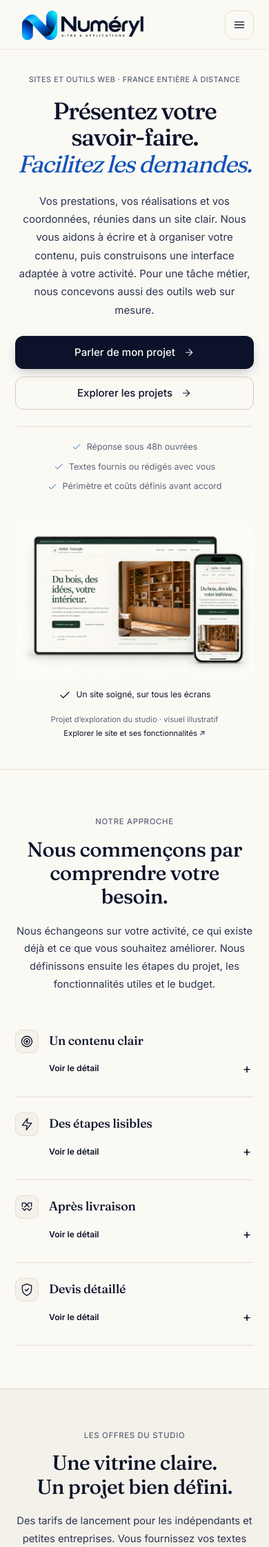
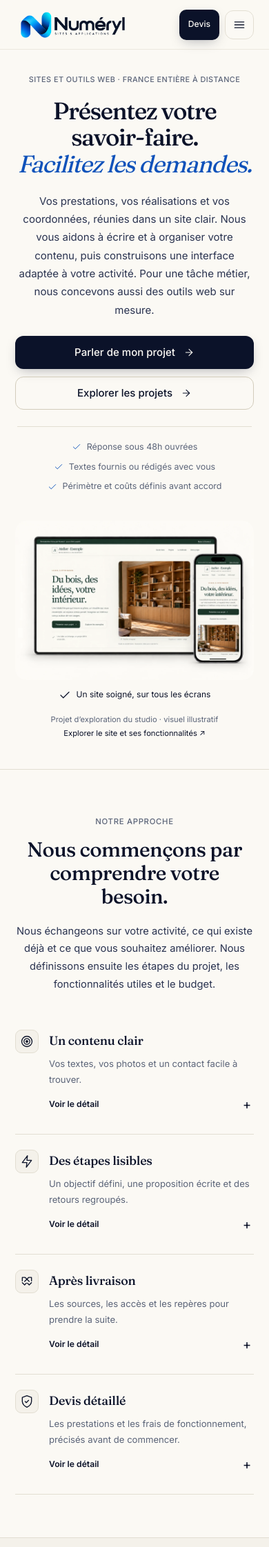
Before and after one commit to AstonDiv1/YC, a Flask app: page / in a window 390 px wide. Shown: the top 2243 px of the page at 69% size. Run offline with Flask 3, Linux system fonts and the light colour scheme.

Commit message:
Clarifie le questionnaire mobile et les lignes du studio (#22)
* Clarifie l’accès mobile au questionnaire et espace les fondateurs

* Préserve la disposition du bloc de contact

```diff
--- /dev/null
+++ b/GITH/static/css/studio-refinements.css
@@ -0,0 +1,38 @@
+/* One shared axis for the studio rows; separators keep their own vertical space. */
+.quick-project,.mobile-preview{display:none}
+.founders{gap:0;padding:28px}
+.founder{display:grid;grid-template-columns:52px minmax(0,1fr);column-gap:18px;padding:24px 0;min-width:0;transform:none}
+.founder:hover{transform:none}
+.founder:first-child{padding-top:2px}
+.founder>div{min-width:0}
+.founder .avatar{flex-shrink:0;transition:transform .22s var(--ease),background .22s var(--ease),border-color .22s var(--ease)}
+.founder h4{line-height:1.4;margin:0 0 7px;letter-spacing:.06em;transition:color .22s var(--ease)}
+.founder small{display:block;line-height:1.8;letter-spacing:.07em;overflow-wrap:break-word}
+.founder-note{display:block;padding:24px 0 0}
+.founder-note h4{font:500 1.15rem/1.4 var(--font-display);letter-spacing:0}
+.founder-note small{font:.9rem/1.8 var(--font-body);text-transform:none;letter-spacing:0;color:var(--ink-soft)}
+@media(min-width:768px) and (hover:hover) and (pointer:fine){
+  .founder:not(.founder-note):hover{transform:none}
+  .founder:not(.founder-note):hover .avatar{background:var(--accent-soft);border-color:#b8c8e2;transform:translateY(-2px)}
+  .founder:not(.founder-note):hover h4{color:var(--accent-ink)}
+}
+@media(max-width:900px){
+  #siteHeader .nav{gap:10px}
+  #siteHeader .nav-cta{gap:8px;flex-shrink:0}
+  #siteHeader .brand{min-width:0}
+  #siteHeader .site-brand-logo{width:clamp(130px,42vw,174px)}
+  #siteHeader .nav-cta .quick-project{display:inline-flex;align-items:center;justify-content:center;min-height:44px;padding:10px 12px;font-size:.76rem;line-height:1.2;border-radius:10px;white-space:nowrap}
+}
+@media(max-width:767px){
+  .pillar .mobile-preview{display:block;margin:8px 0 0 49px;width:calc(100% - 49px);max-width:none;font-size:.82rem;line-height:1.75;color:var(--muted)}
+  .pillar .mobile-detail>summary{padding-top:10px}
+  .founders{padding:22px;gap:0}
+  .founder{grid-template-columns:42px minmax(0,1fr);column-gap:14px;padding:22px 0}
+  .founder:first-child{padding-top:2px}
+  .founder h4{font-size:.95rem;margin-bottom:7px}
+  .founder small{font-size:.7rem;line-height:1.85;letter-spacing:.045em}
+  .founder-note{padding-top:22px;padding-bottom:0}
+  .founder-note h4{font-size:1.2rem;letter-spacing:0}
+  .founder-note small{font-size:.87rem;line-height:1.8;letter-spacing:0}
+}
+@media(prefers-reduced-motion:reduce){.founder .avatar,.founder h4{transition:none!important}.founder:not(.founder-note):hover .avatar{transform:none}}
--- a/GITH/static/js/mobile-editorial.mjs
+++ b/GITH/static/js/mobile-editorial.mjs
@@ -18,7 +18,7 @@ function fold(parent, nodes, label) {
   disclosures.push(details);
 }
 document.querySelectorAll('.pillars .pillar, .process .step').forEach(card => {
-  fold(card, [...card.querySelectorAll(':scope > p')], 'Voir le détail');
+  fold(card, [...card.querySelectorAll(':scope > p:not(.mobile-preview)')], 'Voir le détail');
 });
 document.querySelectorAll('.services-grid .svc').forEach(card => {
   fold(card, [card.querySelector(':scope > ul')], 'Voir ce qui est inclus');
--- a/GITH/templates/conditions.html
+++ b/GITH/templates/conditions.html
@@ -27,7 +27,7 @@
 <meta property="og:title" content="Conditions d’utilisation — Numéryl">
 <meta property="og:url" content="{{ public_site_url }}/conditions-utilisation">
 <link rel="stylesheet" href="/static/css/legal.css?v=20261010-numeryl">
-<link rel="stylesheet" href="/static/css/mobile-motion.css?v=20261019"><script type="module" src="/static/js/mobile-motion.mjs?v=20261019"></script></head>
+<link rel="stylesheet" href="/static/css/mobile-motion.css?v=20261019"><script type="module" src="/static/js/mobile-motion.mjs?v=20261019"></script><link rel="stylesheet" href="/static/css/studio-refinements.css?v=20261019"></head>
 <body class="legal-page">
 {% set legal_page = true %}
 {% include 'site-header.html' %}
--- a/GITH/templates/index.html
+++ b/GITH/templates/index.html
@@ -24,7 +24,7 @@
 
 <link rel="stylesheet" href="/static/css/site.css?v=20261019">
 <link rel="stylesheet" href="/static/css/commercial.css?v=20261013">
-<link rel="stylesheet" href="/static/demos/demo-motion.css"><script type="module">import {enhanceDisclosures} from "/static/demos/demo-motion.mjs";enhanceDisclosures(document.querySelector("#faq"));</script><link rel="stylesheet" href="/static/css/mobile-editorial.css?v=20261019"><script type="module" src="/static/js/mobile-editorial.mjs?v=20261016"></script><link rel="stylesheet" href="/static/css/service-paths.css?v=20261018"><script type="module" src="/static/js/pc-questionnaire.mjs?v=20261019"></script><link rel="stylesheet" href="/static/css/mobile-motion.css?v=20261019"><script type="module" src="/static/js/mobile-motion.mjs?v=20261019"></script></head>
+<link rel="stylesheet" href="/static/demos/demo-motion.css"><script type="module">import {enhanceDisclosures} from "/static/demos/demo-motion.mjs";enhanceDisclosures(document.querySelector("#faq"));</script><link rel="stylesheet" href="/static/css/mobile-editorial.css?v=20261019"><script type="module" src="/static/js/mobile-editorial.mjs?v=20261019-studio"></script><link rel="stylesheet" href="/static/css/service-paths.css?v=20261018"><script type="module" src="/static/js/pc-questionnaire.mjs?v=20261019"></script><link rel="stylesheet" href="/static/css/mobile-motion.css?v=20261019"><script type="module" src="/static/js/mobile-motion.mjs?v=20261019"></script><link rel="stylesheet" href="/static/css/studio-refinements.css?v=20261019"></head>
 <body>
 
 <!-- ============= HEADER ============= -->
@@ -85,24 +85,28 @@
         <div class="num">01</div>
         <span class="icon-pill"><span class="icon" data-icon="target"></span></span>
         <h3>Un contenu clair</h3>
+        <p class="mobile-preview">Vos textes, vos photos et un contact facile à trouver.</p>
         <p>Vous apportez vos informations et vos photos. Nous pouvons rédiger les textes avec vous et organiser les prestations, les réalisations et le contact. Pas de facturation au mot.</p>
       </div>
       <div class="pillar reveal reveal-delay-1">
         <div class="num">02</div>
         <span class="icon-pill"><span class="icon" data-icon="bolt"></span></span>
         <h3>Des étapes lisibles</h3>
+        <p class="mobile-preview">Un objectif défini, une proposition écrite et des retours regroupés.</p>
         <p>Un échange pour définir l’objectif, une proposition écrite et deux séries de retours regroupés pour les offres vitrine. Vous validez le contenu et les étapes.</p>
       </div>
       <div class="pillar reveal reveal-delay-2">
         <div class="num">03</div>
         <span class="icon-pill"><span class="icon" data-icon="handshake"></span></span>
         <h3>Après livraison</h3>
+        <p class="mobile-preview">Les sources, les accès et les repères pour prendre la suite.</p>
         <p>Vous recevez les sources, les accès convenus et une fiche de prise en main. Les coûts de domaine, d’hébergement, d’entretien et les évolutions sont définis séparément.</p>
       </div>
       <div class="pillar reveal reveal-delay-3">
         <div class="num">04</div>
         <span class="icon-pill"><span class="icon" data-icon="shield"></span></span>
         <h3>Devis détaillé</h3>
+        <p class="mobile-preview">Les prestations et les frais de fonctionnement, précisés avant de commencer.</p>
         <p>Avant de commencer, vous savez ce qui est inclus, ce qui est en option et ce que coûte le suivi. Le calendrier est confirmé dans le devis.</p>
       </div>
     </div>
@@ -250,10 +254,10 @@
           <small>Gestion de la Clientèle & Administration</small>
         </div>
       </div>
-      <div class="founder" style="border-top:1px solid var(--line); padding-top:16px;">
-        <div style="flex:1;">
-          <h4 style="font-family:var(--font-display); font-size:1.15rem; font-weight:500;">Basés en France</h4>
-          <small style="text-transform:none; letter-spacing:0; font-family:var(--font-body); color:var(--ink-soft); font-size:0.9rem;">Des échanges et un suivi à distance, partout en France.</small>
+      <div class="founder founder-note">
+        <div>
+          <h4>Basés en France</h4>
+          <small>Des échanges et un suivi à distance, partout en France.</small>
         </div>
       </div>
     </div>
@@ -859,6 +863,9 @@ window.nextStep = nextStep;
 window.prevStep = prevStep;
 window.soumettre = soumettre;
 
+/* Direct entry from the mobile header on secondary pages. */
+if(location.hash === "#questionnaire") ouvrirQuestionnaire();
+
 /* Fermer modal avec Escape */
 document.addEventListener('keydown', (e) => {if(!document.getElementById('overlay')?.classList.contains('actif'))return;if(e.key==='Escape'){e.preventDefault();fermerQuestionnaire();return;}if(e.key!=='Tab')return;const fields=[...document.querySelectorAll('#modal button,#modal input,#modal textarea,#modal select,#modal a[href],[tabindex="0"]')].filter(el=>!el.disabled&&el.closest('#modal')&&el.getClientRects().length);if(!fields.length)return;const first=fields[0],last=fields[fields.length-1];if(e.shiftKey&&document.activeElement===first){e.preventDefault();last.focus();}else if(!e.shiftKey&&document.activeElement===last){e.preventDefault();first.focus();}});
 </script>
--- a/GITH/templates/site-header.html
+++ b/GITH/templates/site-header.html
@@ -12,6 +12,7 @@
       <a href="{% if legal_page %}/{% endif %}#contact">Contact</a>
     </nav>
     <div class="nav-cta">
+      {% if legal_page %}<a class="btn btn-primary quick-project" href="/#questionnaire" aria-label="Ouvrir le questionnaire de projet">Devis</a>{% else %}<button class="btn btn-primary quick-project" type="button" onclick="ouvrirQuestionnaire()" aria-label="Ouvrir le questionnaire de projet">Devis</button>{% endif %}
       {% if legal_page %}<a class="btn btn-primary" href="/#contact">
         Démarrer un projet <span class="icon" data-icon="arrow-right"></span>
       </a>{% else %}<button class="btn btn-primary" onclick="ouvrirQuestionnaire()">
```
Also changed, not shown: GITH/templates/portfolio.html (+1 -1 lines).
